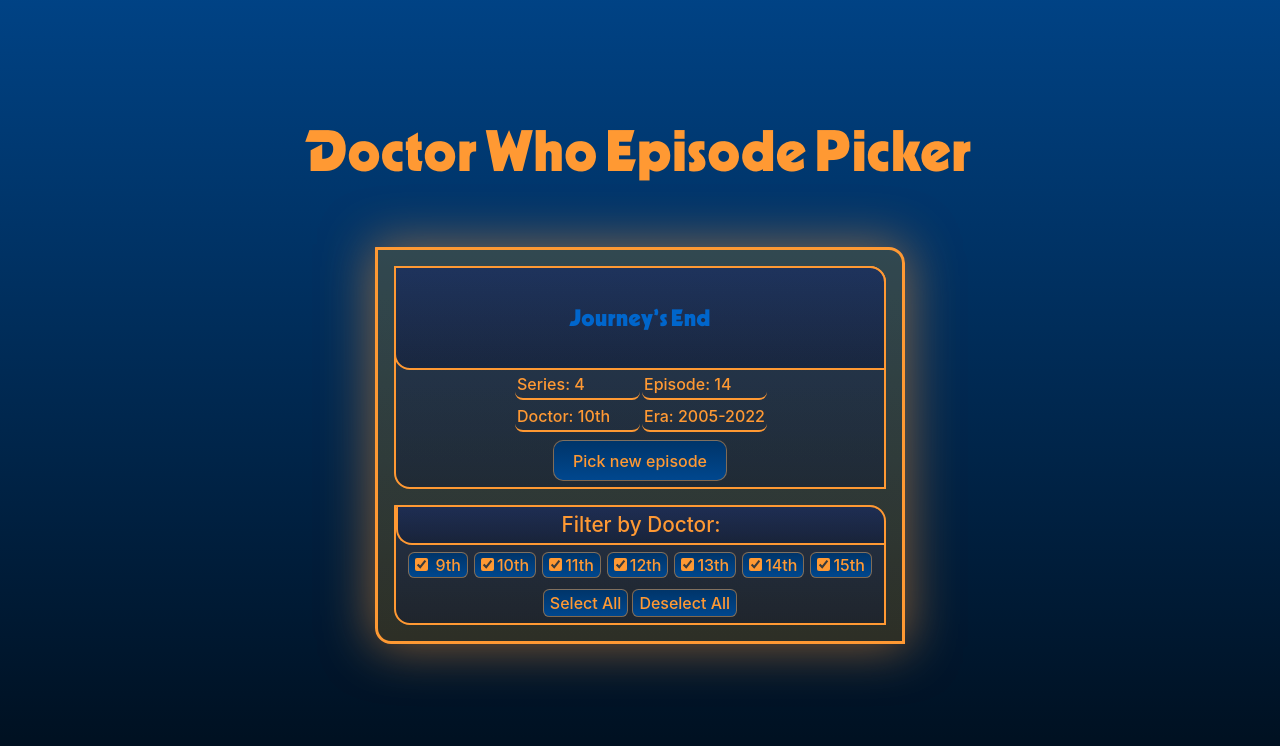
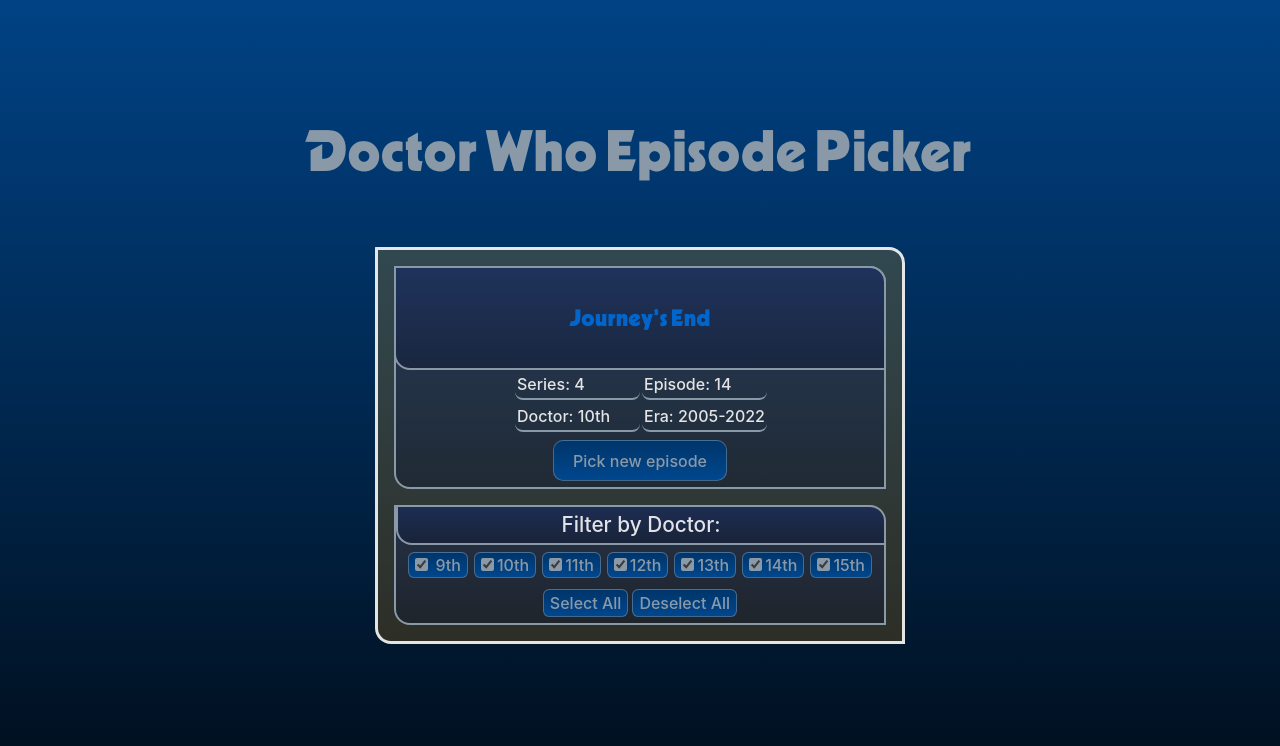
Before and after one commit to May-Cook/drwho-episode-picker, a React (Vite) app in the folder episode-picker/: page / in a window 1280 px wide. Shown: the top 746 px of the page. Built offline with nearby package versions, Linux system fonts and the light colour scheme.

Commit message:
Change colour of many elements from orange to grey

```diff
--- a/episode-picker/src/index.css
+++ b/episode-picker/src/index.css
@@ -3,8 +3,8 @@
   --clr-blue: hsl(210, 100%, 30%);
   --clr-darkBlue: hsl(210, 100%, 20%);
   --clr-darkestBlue: hsl(210, 100%, 5%);
-  --clr-orange: hsl(30, 100%, 60%);
-  --clr-transparentOrange: hsla(30, 100%, 60%, 0.5);
+  --clr-grey: hsl(210, 15%, 60%);
+  --clr-transparentGrey: hsla(210, 15%, 60%, 0.5);
   --grad-title: linear-gradient(
     0deg,
     rgba(10, 20, 50, 0.4) 0%,
@@ -37,9 +37,8 @@
   text-decoration: inherit;
 }
 a:hover {
-  color: var(--clr-orange);
-  text-shadow: 0 0 15px var(--clr-orange),
-    0 0 20px var(--clr-transparentOrange);
+  color: var(--clr-grey);
+  text-shadow: 0 0 15px var(--clr-grey), 0 0 20px var(--clr-transparentGrey);
 }
 
 body {
@@ -56,10 +55,10 @@
 }
 
 button {
-  color: var(--clr-orange);
+  color: var(--clr-grey);
   border-radius: 10px;
   border: 1.5px solid transparent;
-  border-color: var(--clr-transparentOrange);
+  border-color: var(--clr-transparentGrey);
   padding: 0.6em 1.2em;
   margin: 6px;
   font-size: 1em;
@@ -75,17 +74,17 @@
 }
 
 button:hover {
-  background-color: var(--clr-transparentOrange);
-  border-color: var(--clr-orange);
-  box-shadow: 0px 0px 4px 1px var(--clr-orange);
+  background-color: var(--clr-transparentGrey);
+  border-color: var(--clr-grey);
+  box-shadow: 0px 0px 4px 1px var(--clr-grey);
 }
 
 input[type="checkbox"] {
-  accent-color: var(--clr-orange);
+  accent-color: var(--clr-grey);
 }
 
 #resultsContainer {
-  border: var(--clr-orange) solid 2px;
+  border: var(--clr-grey) solid 2px;
   border-radius: 1rem;
   border-bottom-right-radius: 0.5px;
   border-top-left-radius: 0.5px;
@@ -99,7 +98,7 @@
 }
 
 #episodeTitleContainer {
-  border: var(--clr-orange) solid 2px;
+  border: var(--clr-grey) solid 2px;
   min-height: 3.2rem;
   display: flex;
   justify-content: center;
@@ -109,7 +108,7 @@
 }
 
 .title {
-  color: var(--clr-orange);
+  color: var(--clr-grey);
   font-family: "DrKabel";
 }
 
@@ -123,7 +122,7 @@
 }
 
 #filterTitleContainer {
-  border: var(--clr-orange) 2px solid;
+  border: var(--clr-grey) 2px solid;
   border-radius: 1rem;
   padding: 2px;
   border-top: 0px;
@@ -139,7 +138,7 @@
   border-top-left-radius: 0.5px;
   border-bottom-right-radius: 0.5px;
   border-style: solid;
-  border-color: var(--clr-orange);
+  border-color: var(--clr-grey);
   background: var(--grad-title);
 }
 
@@ -161,7 +160,7 @@
 .infoItem {
   padding: 2px;
   margin: 1px;
-  border: 2px var(--clr-orange) solid;
+  border: 2px var(--clr-grey) solid;
   border-bottom-left-radius: 0.5rem;
   border-bottom-right-radius: 0.5rem;
   border-top: 0px;
@@ -220,7 +219,7 @@
 
   70% {
     opacity: 0.05;
-    text-shadow: 0 0 40px var(--clr-transparentOrange);
+    text-shadow: 0 0 40px var(--clr-transparentGrey);
   }
   80% {
     opacity: 0;
@@ -229,7 +228,7 @@
 
   90% {
     opacity: 1;
-    text-shadow: 0 0 20px var(--clr-orange);
+    text-shadow: 0 0 20px var(--clr-grey);
   }
 
   100% {
```
